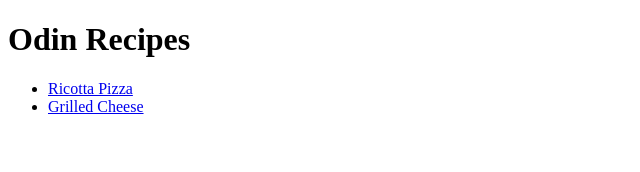
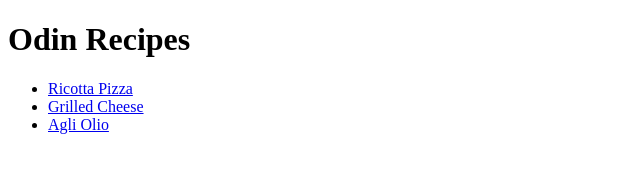
Before and after one commit to Russ733/odin-recipes, a plain HTML site: page index.html in a window 1280 px wide. Shown: the full height of the page, 0-640 px from the left. Drawn offline with Linux system fonts and the light colour scheme.

Commit message:
Add agli olio

```diff
--- a/index.html
+++ b/index.html
@@ -12,6 +12,7 @@
     <ul>
         <li><a href="recipes/ricotta-pizza.html">Ricotta Pizza</a></li>
         <li><a href="recipes/grilled-cheese.html">Grilled Cheese</a></li>
+        <li><a href="recipes/agli-olio.html"> Agli Olio</a></li>
     </ul>
 
 </body>
```
Also changed, not shown: recipes/agli-olio.html (added).
